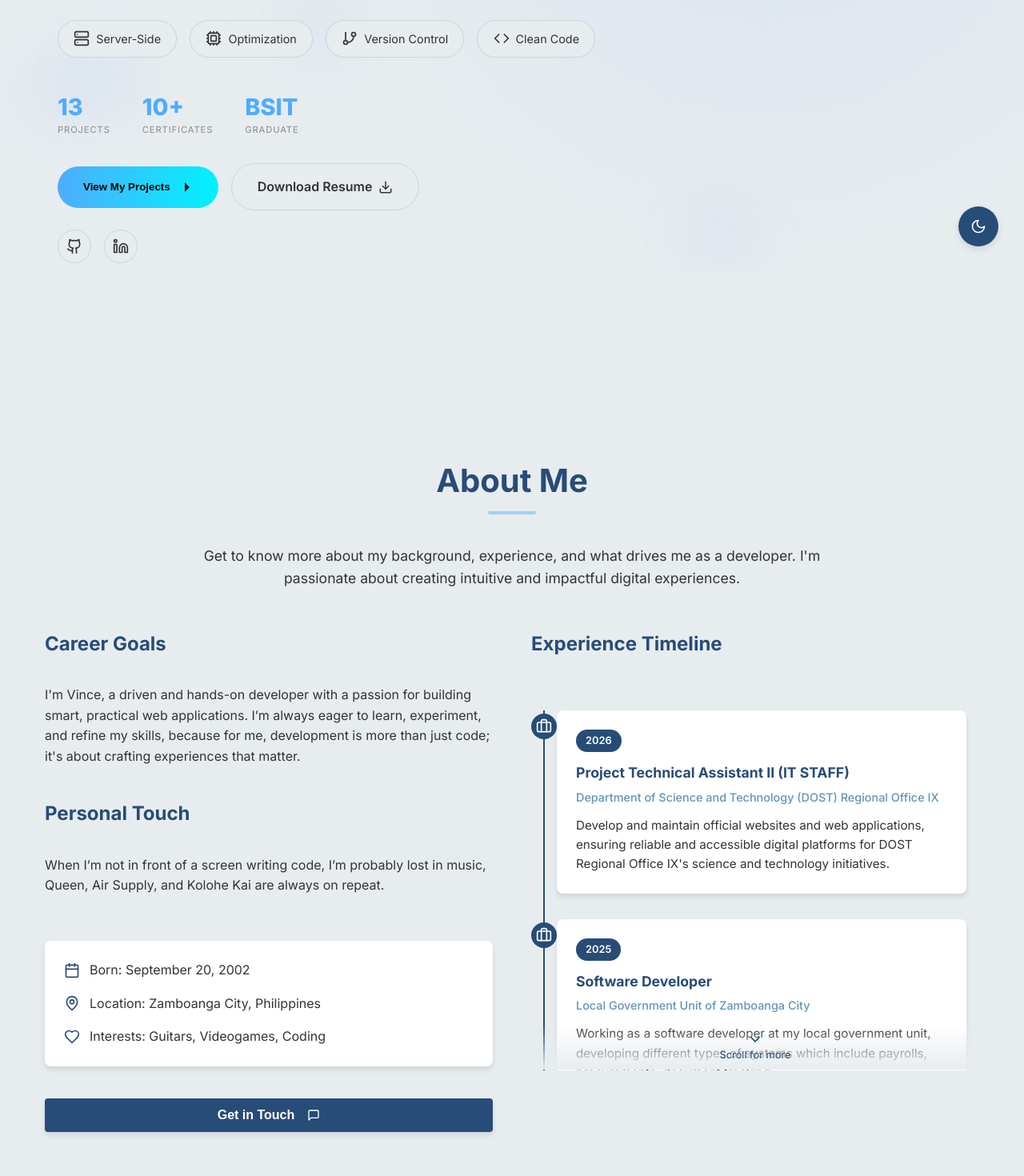
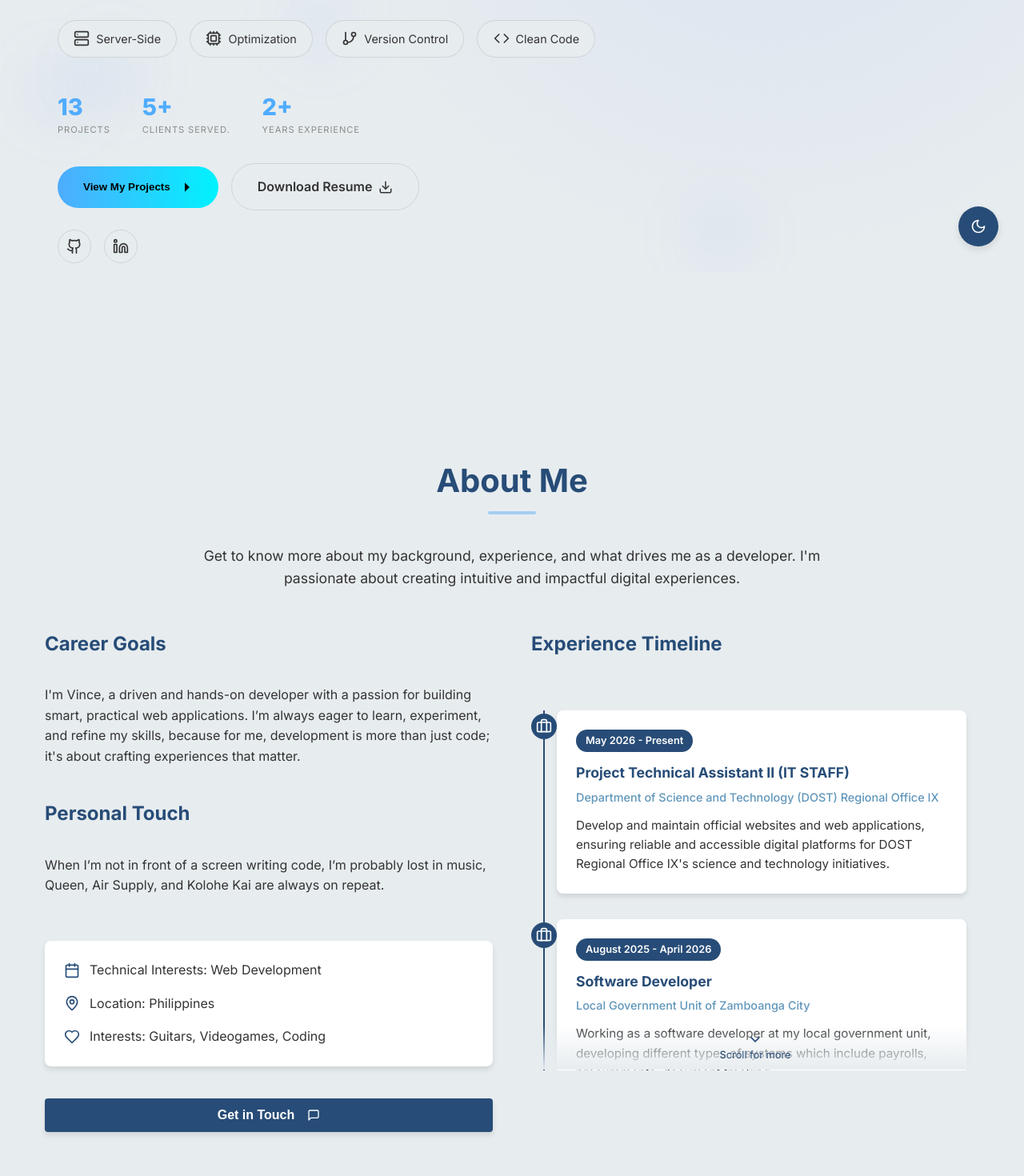
Before and after one commit to Vinzski/Portfolio, a React (Vite) app: page / in a window 1280 px wide. Shown: the part 460-1930 px from the top of the page at 80% size. Built offline with nearby package versions, Linux system fonts and the light colour scheme.

Commit message:
fixed contact and revised a few details

```diff
--- a/index.html
+++ b/index.html
@@ -5,7 +5,7 @@
     <link rel="icon" type="image/svg+xml" href="/icons/Vinx.svg" />
     <meta name="viewport" content="width=device-width, initial-scale=1.0" />
     <meta name="description" content="Vinx Portfolio" />
-    <title>Portfolio</title>
+    <title>Vince Muloc | Web Developer</title>
     <link rel="preconnect" href="https://fonts.googleapis.com">
     <link rel="preconnect" href="https://fonts.gstatic.com" crossorigin>
     <link href="https://fonts.googleapis.com/css2?family=Inter:wght@300;400;500;600;700;800&display=swap" rel="stylesheet">
--- a/src/App.css
+++ b/src/App.css
@@ -27,6 +27,11 @@
   margin: 0;
   padding: 0;
   box-sizing: border-box;
+  scrollbar-width: none;
+}
+
+*::-webkit-scrollbar {
+  display: none;
 }
 
 html {
--- a/src/components/About.jsx
+++ b/src/components/About.jsx
@@ -26,7 +26,7 @@ const About = () => {
 
   const timelineItems = [
 {
-      year: "2026",
+      year: "May 2026 - Present",
       title: "Project Technical Assistant II (IT STAFF)",
       company: "Department of Science and Technology (DOST) Regional Office IX",
       description:
@@ -34,7 +34,7 @@ const About = () => {
       icon: <Briefcase size={20} />,
     },
     {
-      year: "2025",
+      year: "August 2025 - April 2026",
       title: "Software Developer",
       company: "Local Government Unit of Zamboanga City",
       description:
@@ -42,7 +42,7 @@ const About = () => {
       icon: <Briefcase size={20} />,
     },
     {
-      year: "2025",
+      year: "May 2025",
       title: "Graduated",
       company: "Western Mindanao State University",
       description: "Finished my Bachelors Degree in Information Technology",
@@ -146,11 +146,11 @@ const About = () => {
           <div className="about-details">
             <div className="detail-item">
               <Calendar size={20} className="detail-icon" />
-              <span>Born: September 20, 2002</span>
+              <span>Technical Interests: Web Development</span>
             </div>
             <div className="detail-item">
               <MapPin size={20} className="detail-icon" />
-              <span>Location: Zamboanga City, Philippines</span>
+              <span>Location: Philippines</span>
             </div>
             <div className="detail-item">
               <Heart size={20} className="detail-icon" />
--- a/src/components/Hero.jsx
+++ b/src/components/Hero.jsx
@@ -1,7 +1,15 @@
 "use client";
 import { useState, useEffect } from "react";
 import { motion } from "framer-motion";
-import { Code, Cpu, Server, GitBranch, Download, Github, Linkedin } from "lucide-react";
+import {
+  Code,
+  Cpu,
+  Server,
+  GitBranch,
+  Download,
+  Github,
+  Linkedin,
+} from "lucide-react";
 import "../styles/Hero.css";
 
 const Hero = () => {
@@ -13,7 +21,7 @@ const Hero = () => {
     "Backend Developer",
     "Logical Thinker",
     "AI Enjoyer",
-    "Web Developer"
+    "Web Developer",
   ];
 
   const scrollToProjects = () => {
@@ -37,9 +45,10 @@ const Hero = () => {
     }
 
     const timeout = setTimeout(() => {
-      setDisplayText(isDeleting
-        ? role.substring(0, displayText.length - 1)
-        : role.substring(0, displayText.length + 1)
+      setDisplayText(
+        isDeleting
+          ? role.substring(0, displayText.length - 1)
+          : role.substring(0, displayText.length + 1),
       );
     }, speed);
 
@@ -52,11 +61,15 @@ const Hero = () => {
         <div className="grid-lines"></div>
         <div className="floating-shapes">
           {[...Array(8)].map((_, i) => (
-            <div key={i} className="shape" style={{
-              top: `${Math.random() * 100}%`,
-              left: `${Math.random() * 100}%`,
-              animationDelay: `${i * 2}s`
-            }}></div>
+            <div
+              key={i}
+              className="shape"
+              style={{
+                top: `${Math.random() * 100}%`,
+                left: `${Math.random() * 100}%`,
+                animationDelay: `${i * 2}s`,
+              }}
+            ></div>
           ))}
         </div>
       </div>
@@ -83,8 +96,8 @@ const Hero = () => {
           animate={{ opacity: 1 }}
           transition={{ delay: 0.6 }}
         >
-          Building <span className="highlight">scalable</span>,{' '}
-          <span className="highlight">efficient</span> systems that power{' '}
+          Building <span className="highlight">scalable</span>,{" "}
+          <span className="highlight">efficient</span> systems that power{" "}
           <span className="highlight">exceptional</span> digital experiences
         </motion.p>
 
@@ -93,7 +106,7 @@ const Hero = () => {
             { icon: <Server size={20} />, label: "Server-Side" },
             { icon: <Cpu size={20} />, label: "Optimization" },
             { icon: <GitBranch size={20} />, label: "Version Control" },
-            { icon: <Code size={20} />, label: "Clean Code" }
+            { icon: <Code size={20} />, label: "Clean Code" },
           ].map((item, i) => (
             <motion.div
               key={i}
@@ -117,8 +130,8 @@ const Hero = () => {
         >
           {[
             { value: "13", label: "Projects" },
-            { value: "10+", label: "Certificates" },
-            { value: "BSIT", label: "Graduate" },
+            { value: "5+", label: "Clients Served." },
+            { value: "2+", label: "Years Experience" },
           ].map((stat, i) => (
             <div key={i} className="hero-stat">
               <span className="stat-value">{stat.value}</span>
@@ -154,10 +167,20 @@ const Hero = () => {
           animate={{ opacity: 1 }}
           transition={{ delay: 1.4 }}
         >
-          <a href="https://github.com/Vinzski" target="_blank" rel="noopener noreferrer" aria-label="GitHub">
+          <a
+            href="https://github.com/Vinzski"
+            target="_blank"
+            rel="noopener noreferrer"
+            aria-label="GitHub"
+          >
             <Github size={20} />
           </a>
-          <a href="https://www.linkedin.com/in/vince-muloc-966920327/" target="_blank" rel="noopener noreferrer" aria-label="LinkedIn">
+          <a
+            href="https://www.linkedin.com/in/vince-muloc-966920327/"
+            target="_blank"
+            rel="noopener noreferrer"
+            aria-label="LinkedIn"
+          >
             <Linkedin size={20} />
           </a>
         </motion.div>
```
Also changed, not shown: src/components/Contact.jsx (+16 -18 lines).
